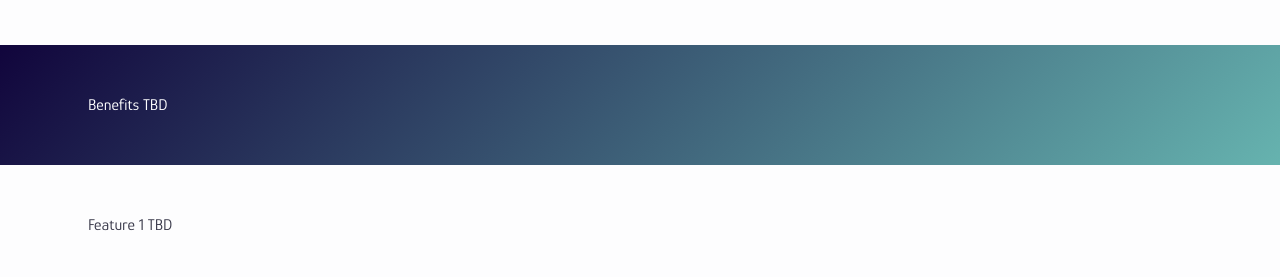
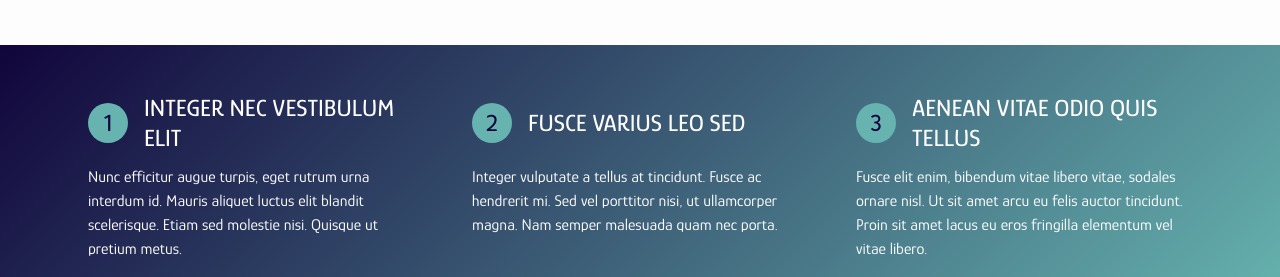
Before and after one commit to mranenko/geneviv, a website: page app/index.html in a window 1280 px wide. Shown: the part 523-800 px from the top of the page. Drawn offline with Linux system fonts and the light colour scheme.

Commit message:
app benefits placeholder text

```diff
--- a/app/index.html
+++ b/app/index.html
@@ -62,8 +62,33 @@
 
 
     <section class="benefits highlight">
-      <div class="content">
-        Benefits TBD
+      <div class="content grid">
+        <div class="benefit">
+          <div class="title">
+            <h2 class="number">1</h2>
+            <h2>Integer nec vestibulum elit</h2>
+          </div>
+          <p>Nunc efficitur augue turpis, eget rutrum urna interdum id. Mauris aliquet luctus elit blandit scelerisque. Etiam sed
+          molestie nisi. Quisque ut pretium metus.</p>
+        </div>
+
+        <div class="benefit">
+          <div class="title">
+            <h2 class="number">2</h2>
+            <h2>Fusce varius leo sed</h2>
+          </div>
+          <p>Integer vulputate a tellus at tincidunt. Fusce ac hendrerit mi. Sed vel porttitor nisi, ut ullamcorper magna. Nam semper
+          malesuada quam nec porta.</p>
+        </div>
+
+        <div class="benefit">
+          <div class="title">
+            <h2 class="number">3</h2>
+            <h2>Aenean vitae odio quis tellus</h2>
+          </div>
+          <p>Fusce elit enim, bibendum vitae libero vitae, sodales ornare nisl. Ut sit amet arcu eu felis auctor tincidunt. Proin sit
+          amet lacus eu eros fringilla elementum vel vitae libero.</p>
+        </div>
       </div>
     </section>
 
--- a/assets/styles/components/_sections.scss
+++ b/assets/styles/components/_sections.scss
@@ -1,5 +1,50 @@
 /*
-  section backgrounds
+  benefits
+*/
+
+section.benefits {
+  > .grid {
+    display: grid;
+    gap: 3rem;
+  }
+
+  .benefit {
+    @include flex(column, .75rem);
+
+    h2 { color: inherit; }
+
+    .number {
+      $-number-size: 2.5rem;
+      @include background(color(accent, 1), color(primary));
+      @include flex(row);
+      @include size($-number-size);
+      align-items: center;
+      border-radius: 50%;
+      flex: 0 0 $-number-size;
+      justify-content: center;
+    }
+
+    .title {
+      @include flex(row, 1rem);
+      align-items: center;
+      flex: 1;
+      min-height: 3.75rem;
+    }
+  }
+}
+
+@media (min-width: 60rem) {
+  section.benefits {
+    > .grid {
+      grid-auto-columns: minmax(0, 1fr);
+      grid-auto-flow: column;
+    }
+  }
+}
+
+
+/*
+  highlight
 */
 
 section.highlight {
```
Also changed, not shown: assets/styles/index.css, 1 other file.
